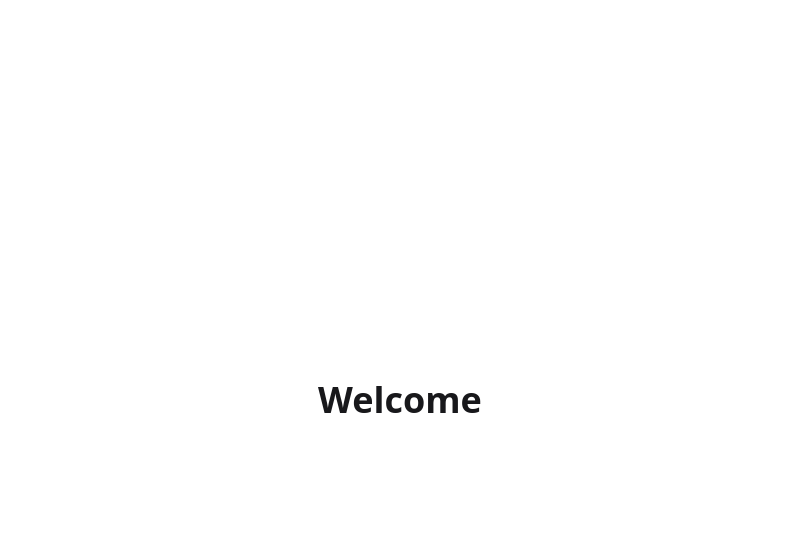
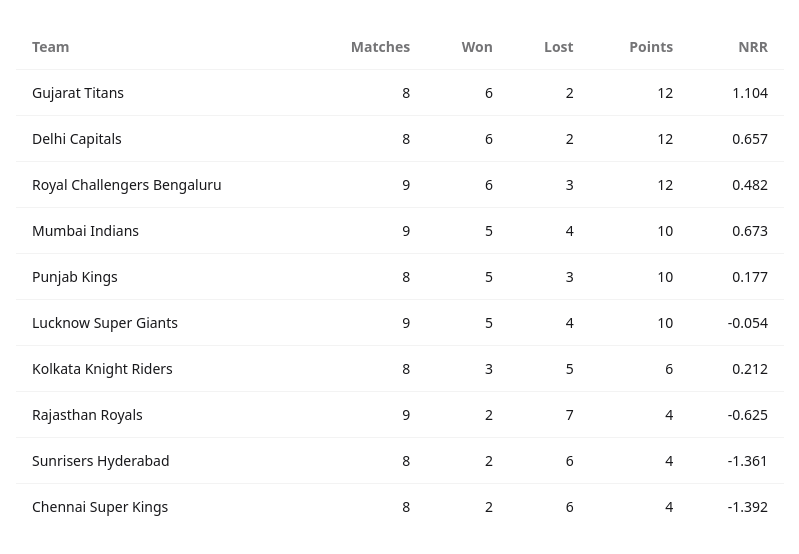
Before and after one commit to iaseth/ipl-2025-app, a SvelteKit app: page / in a window 1280 px wide. Shown: the top 554 px of the page, without its empty margins (240-1039 px from the left). Built offline with nearby package versions, Linux system fonts and the light colour scheme.

Commit message:
Displaying a pointstable

```diff
--- a/src/routes/+page.svelte
+++ b/src/routes/+page.svelte
@@ -1,4 +1,38 @@
 
-<section class="min-h-screen prose mx-auto flex items-center justify-center">
-	<h1>Welcome</h1>
+<script lang="ts">
+
+import { pointsTable } from "$lib/data";
+
+</script>
+
+<svelte:head>
+	<title>IPL 2025 Chances</title>
+</svelte:head>
+
+<section class="py-6">
+	<table class="table max-w-3xl mx-auto text-right">
+		<thead>
+			<tr>
+				<th class="text-left">Team</th>
+				<th>Matches</th>
+				<th>Won</th>
+				<th>Lost</th>
+				<th>Points</th>
+				<th>NRR</th>
+			</tr>
+		</thead>
+
+		<tbody>
+			{#each pointsTable as team}
+				<tr>
+					<td class="text-left">{team.team}</td>
+					<td>{team.matches}</td>
+					<td>{team.wins}</td>
+					<td>{team.losses}</td>
+					<td>{team.points}</td>
+					<td>{team.nrr}</td>
+				</tr>
+			{/each}
+		</tbody>
+	</table>
 </section>
```
